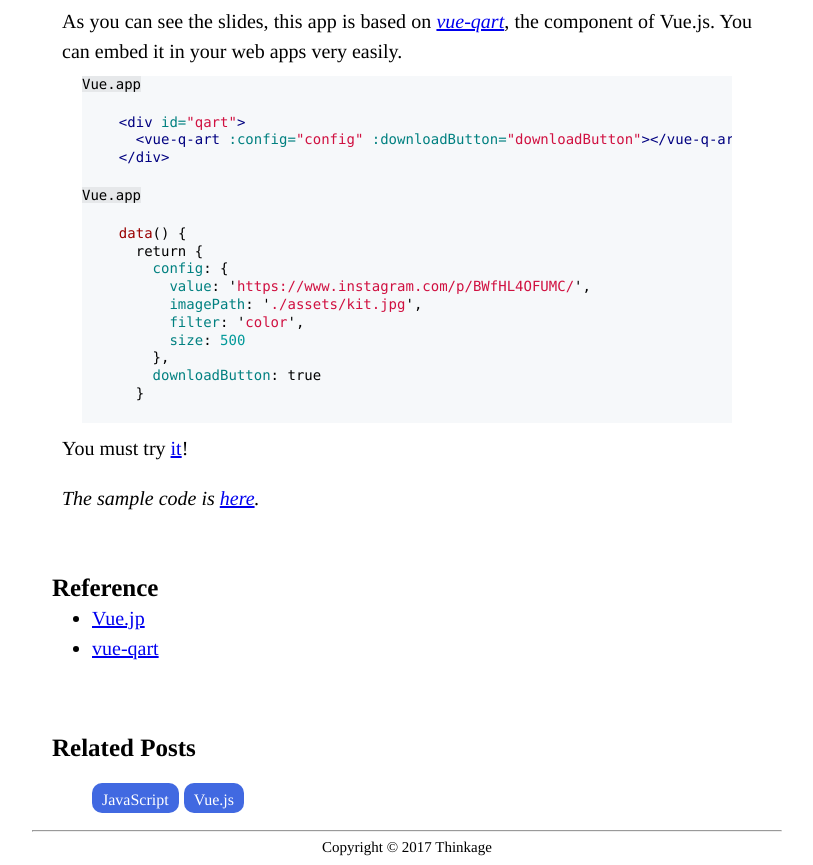
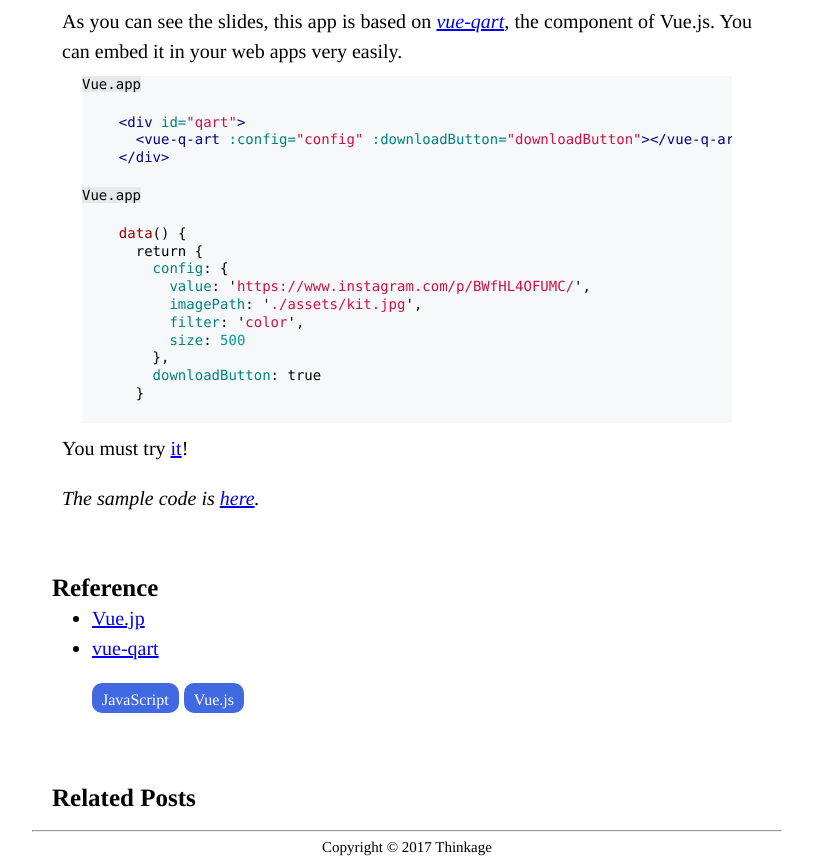
Before and after one commit to schwalbe10/thinkage, a Jekyll site: the page built from _posts/2017-07-22-qr.md, in a window 1280 px wide, cut to the strip 888-1753 px from the top of the page. Shown: the whole strip, without its empty margins (233-1046 px from the left). Built offline with Jekyll 4.4.1, drawn with Linux system fonts in a browser that asks for light colours.

Commit message:
Update the blog

```diff
--- a/_layouts/post.html
+++ b/_layouts/post.html
@@ -23,10 +23,6 @@ layout: default
 
     {{content}}
 
-    {% include adsense.html %}
-
-    {% include related_posts.html %}
-
     <div class="tag">
       <ul>
         {% for tag in tags %}
@@ -35,6 +31,10 @@ layout: default
       </ul>
     </div>
 
+    {% include adsense.html %}
+
+    {% include related_posts.html %}
+
   </div>
 
 </article>
```
